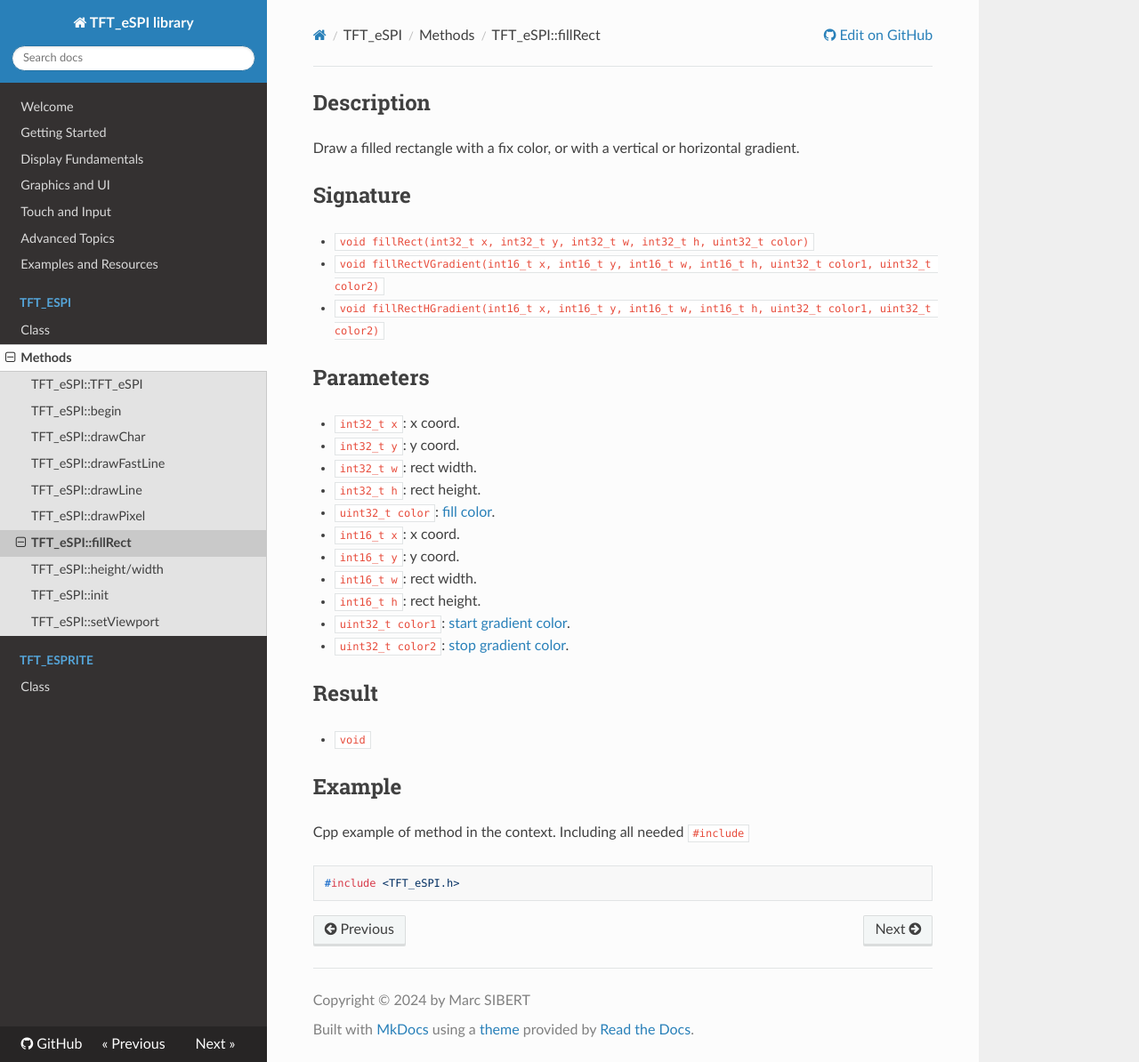
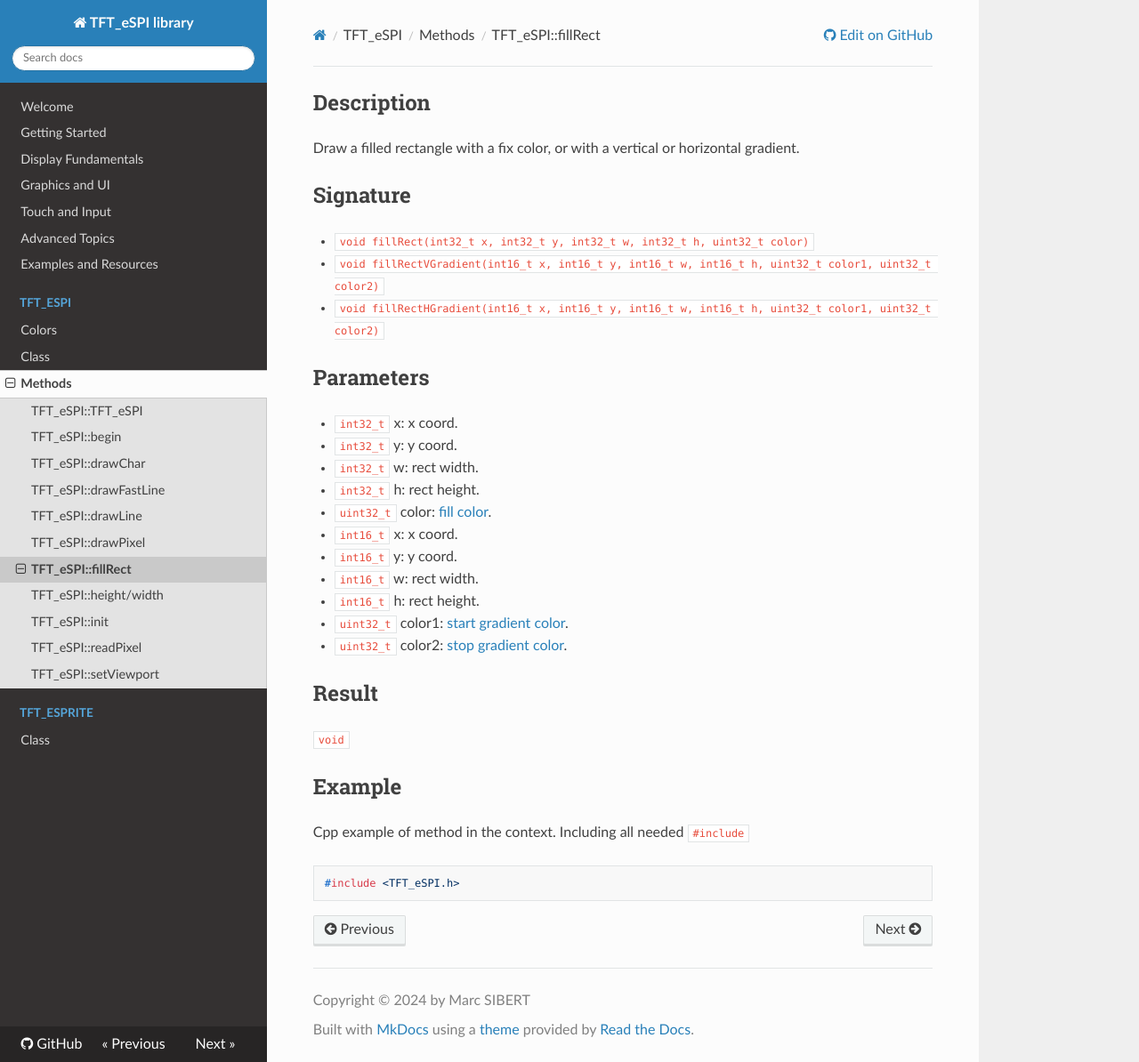
Before and after one commit to Marcussacapuces91/doc-TFT_eSPI, an MkDocs documentation site: the page built from docs/tft_espi/methods/fillrect.md, in a window 1280 px wide and 1194 px high. Shown: the whole window at 89% size. Built offline with MkDocs 1.6.1, drawn with Linux system fonts in a browser that asks for light colours; nearby versions of some CDN libraries.

Commit message:
Add readpixel

```diff
--- a/docs/tft_espi/methods/fillrect.md
+++ b/docs/tft_espi/methods/fillrect.md
@@ -14,21 +14,21 @@
 
 ## Parameters
 
-* `int32_t x`: x coord.
-* `int32_t y`: y coord.
-* `int32_t w`: rect width.
-* `int32_t h`: rect height.
-* `uint32_t color`: [fill color](../colors.md).
-* `int16_t x`: x coord.
-* `int16_t y`: y coord.
-* `int16_t w`: rect width.
-* `int16_t h`: rect height.
-* `uint32_t color1`: [start gradient color](../colors.md).
-* `uint32_t color2`: [stop gradient color](../colors.md).
+* `int32_t` x: x coord.
+* `int32_t` y: y coord.
+* `int32_t` w: rect width.
+* `int32_t` h: rect height.
+* `uint32_t` color: [fill color](../colors.md).
+* `int16_t` x: x coord.
+* `int16_t` y: y coord.
+* `int16_t` w: rect width.
+* `int16_t` h: rect height.
+* `uint32_t` color1: [start gradient color](../colors.md).
+* `uint32_t` color2: [stop gradient color](../colors.md).
 
 ## Result
 
-* `void`
+`void`
 
 ## Example
 
--- a/mkdocs.yml
+++ b/mkdocs.yml
@@ -43,6 +43,7 @@
   - 'Advanced Topics': advanced.md
   - 'Examples and Resources': examples.md
   - TFT_eSPI:
+    - Colors: tft_espi/colors.md
     - Class: tft_espi/class.md
     - Methods:
       - tft_espi/methods/constructor.md
@@ -54,6 +55,7 @@
       - tft_espi/methods/fillrect.md
       - tft_espi/methods/height_width.md
       - tft_espi/methods/init.md
+      - tft_espi/methods/readpixel.md
       - tft_espi/methods/setviewport.md
   - TFT_eSPRITE:
     - Class: tft_esprite.md
```
Also changed, not shown: docs/tft_espi/class.md (+5 -1 lines), docs/tft_espi/methods/drawline.md (+1 -1 lines), docs/tft_espi/methods/readpixel.md (added, +29 -0 lines), docs/tft_espi/methods/setviewport.md (+8 -4 lines).
